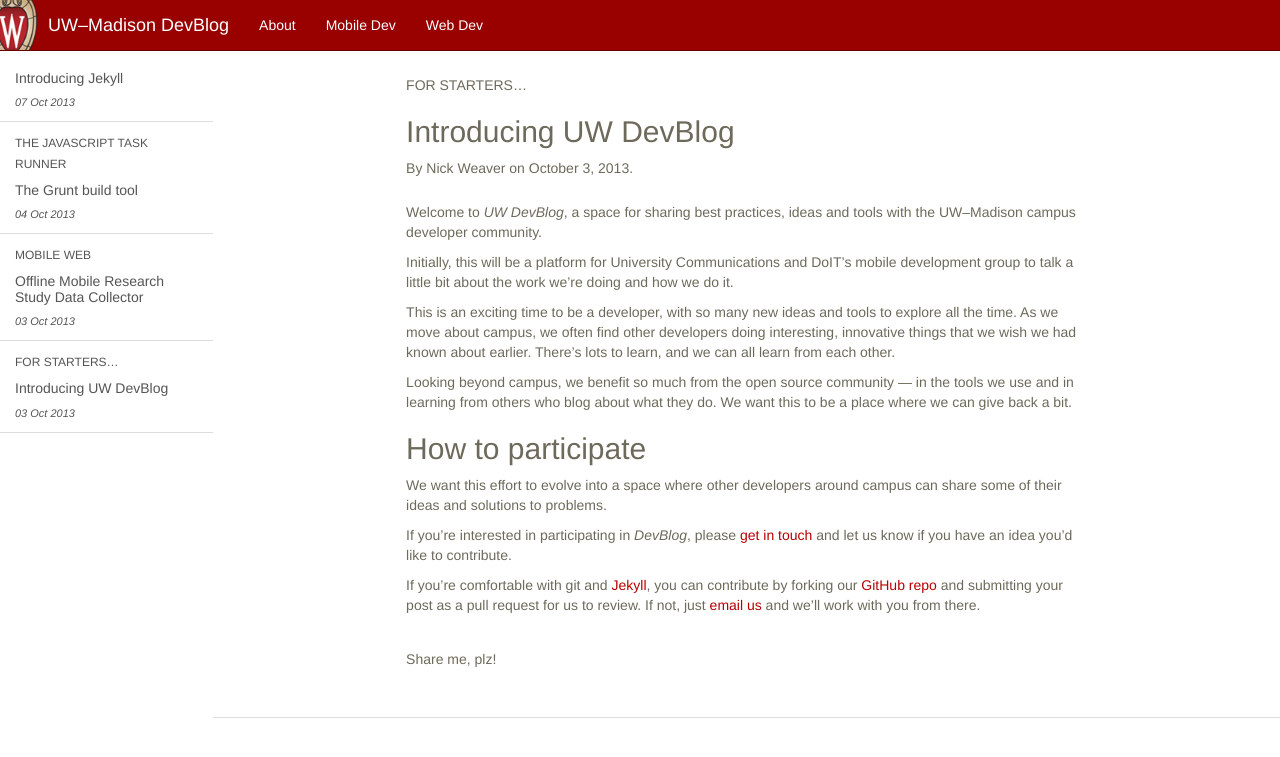
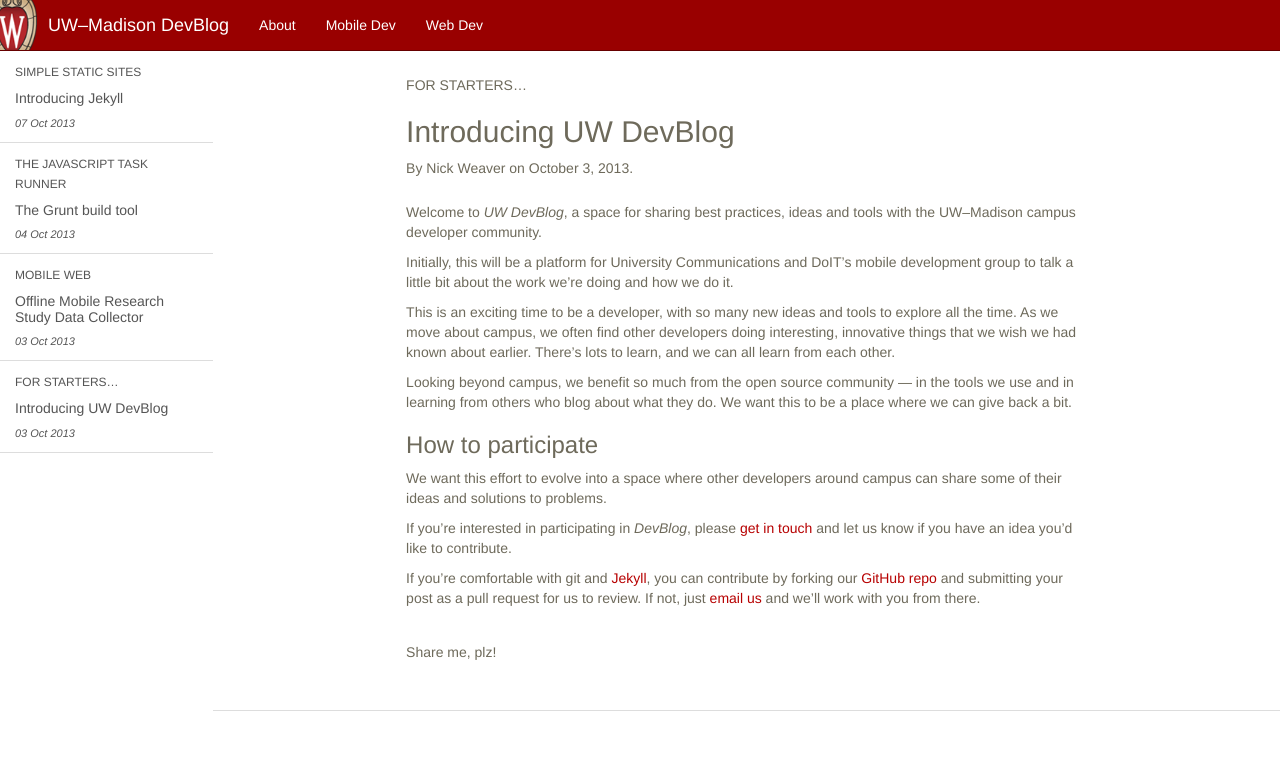
Before and after one commit to UWMadisonUcomm/devblog, a Jekyll site: the page built from _posts/2013-10-3-introducing-uw-devblog.markdown, in a window 1280 px wide. Shown: the top 757 px of the page. Built offline with Jekyll 4.4.1, drawn with Linux system fonts in a browser that asks for light colours; Markdown is read by kramdown in place of the engine named in the settings.

Commit message:
minor edits

```diff
--- a/_posts/2013-10-07-introducing-jekyll.markdown
+++ b/_posts/2013-10-07-introducing-jekyll.markdown
@@ -6,6 +6,7 @@
 categories: webdev
 tags: jekyll cms markdown
 featured_image: "http://jekyllrb.com/img/logo-2x.png"
+lede: "Simple Static Sites"
 ---
 
 And so, in the world of bloated CMSs (we're looking at you, [WordPress](http://www.wordpress.org)), a new alternative (re-)emerges: plain-text driven static websites.
--- a/_posts/2013-10-3-introducing-uw-devblog.markdown
+++ b/_posts/2013-10-3-introducing-uw-devblog.markdown
@@ -12,7 +12,7 @@
 
 Looking beyond campus, we benefit so much from the open source community — in the tools we use and in learning from others who blog about what they do. We want this to be a place where we can give back a bit.
 
-## How to participate
+### How to participate
 We want this effort to evolve into a space where other developers around campus can share some of their ideas and solutions to problems.
 
 If you’re interested in participating in _DevBlog_, please [get in touch](mailto:devblog@uc.wisc.edu) and let us know if you have an idea you’d like to contribute.
```
